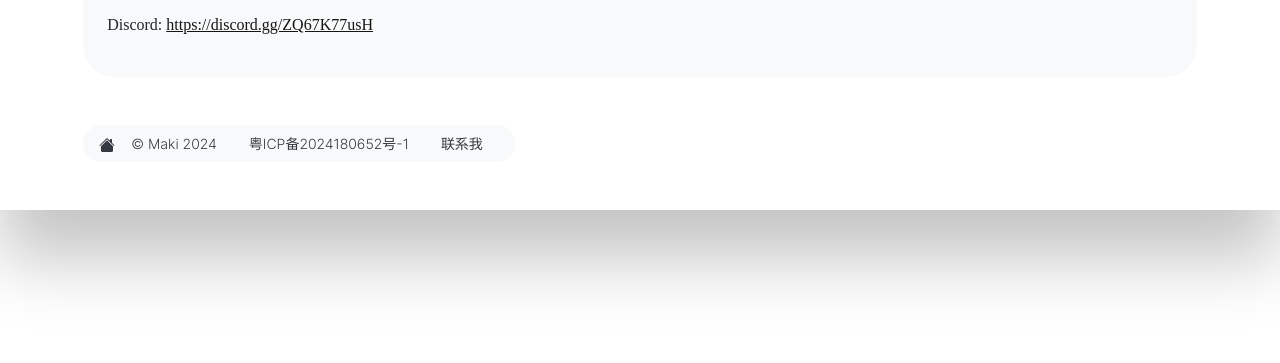
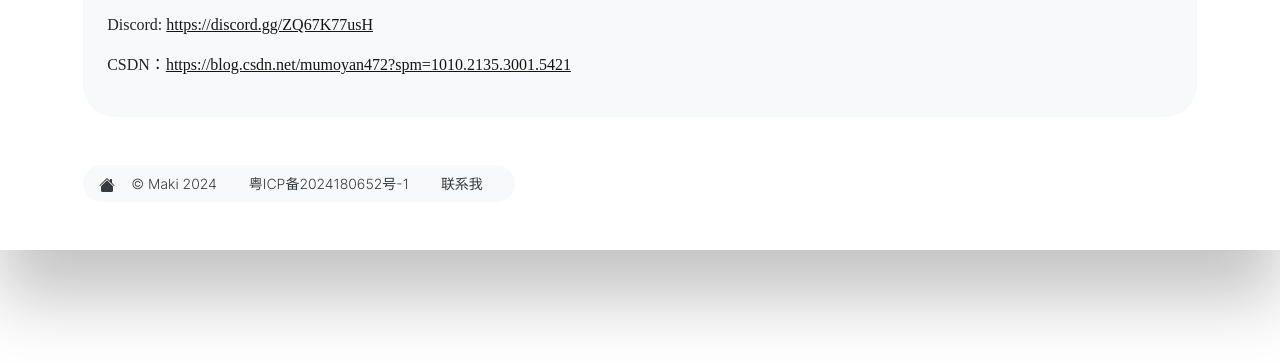
Before and after one commit to MakiWinster/myHomePage, a plain HTML site: page contact.html in a window 1280 px wide. Shown: the part 277-640 px from the top of the page. Drawn offline with Linux system fonts and the light colour scheme; a web font is replaced by a local one.

Commit message:
Update Contract

```diff
--- a/contact.html
+++ b/contact.html
@@ -108,7 +108,7 @@
             <h1 data-aos="fade-left" data-aos-delay="100" style="margin-bottom: 20px;">联系方式👇</h1>
             <p data-aos="fade-left" data-aos-delay="200">Email: <a href="mailto:makiiiiiiiho@gmail.com" data-aos="fade-left" data-aos-delay="200">makiiiiiiiho@gmail.com</a></p>
             <p data-aos="fade-left" data-aos-delay="300">Discord: <a href="https://discord.gg/ZQ67K77usH">https://discord.gg/ZQ67K77usH</a></p>
-            <p data-aos="fade-left" data-aos-delay="400"></p>
+            <p data-aos="fade-left" data-aos-delay="400">CSDN：<a href="https://blog.csdn.net/mumoyan472?spm=1010.2135.3001.5421">https://blog.csdn.net/mumoyan472?spm=1010.2135.3001.5421</a></p>
             <p data-aos="fade-left" data-aos-delay="500"></p>
           </div>
         </main>
```
Also changed, not shown: index.html (+2 -2 lines).
